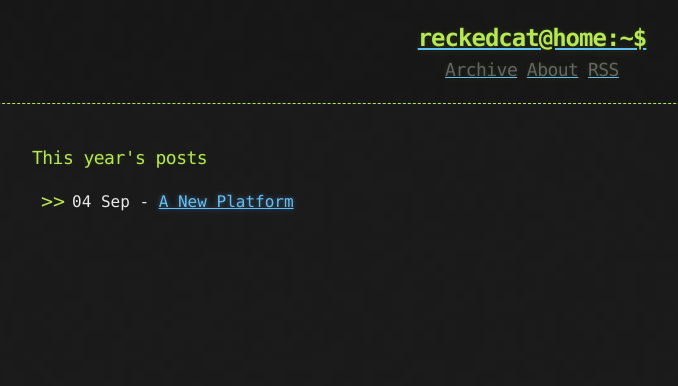
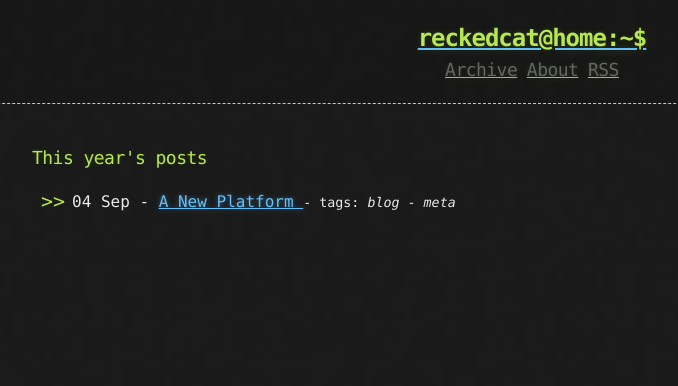
Before and after one commit to RecklessRecreation/recklessrecreation.github.io, a Jekyll site: the page built from archive.md, in a window 1280 px wide. Shown: the top 386 px of the page, without its empty margins (108-786 px from the left). Built offline with Jekyll 4.4.1, drawn with Linux system fonts in a browser that asks for light colours.

Commit message:
Add tags to archive page

```diff
--- a/archive.md
+++ b/archive.md
@@ -30,6 +30,7 @@ title: Archive
           <a href="{{ post.url | prepend: site.baseurl | replace: '//', '/' }}">
             {{ post.title }}
           </a>
+          <small> - tags: <em>{{ post.tags | join: "</em> - <em>" }}</em> </small>
         </li>
     {% endfor %}
     </ul>
```
